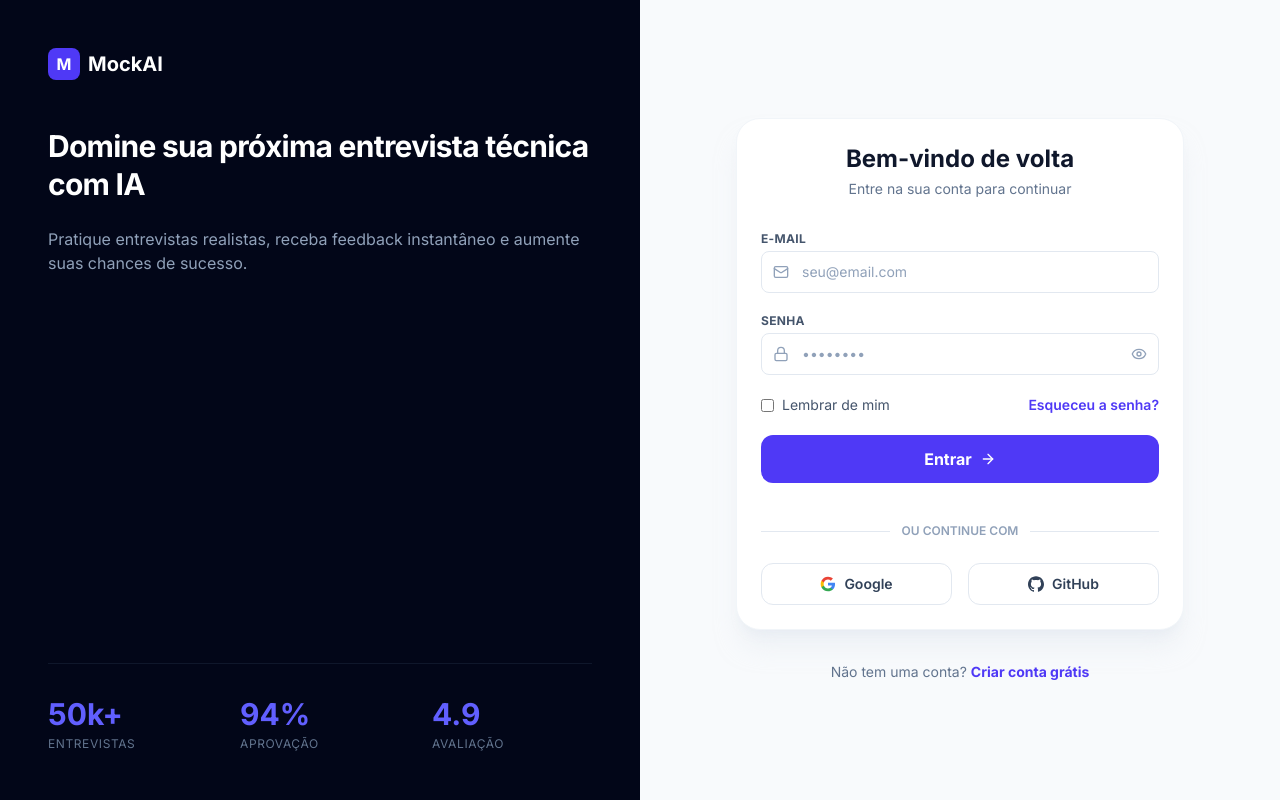
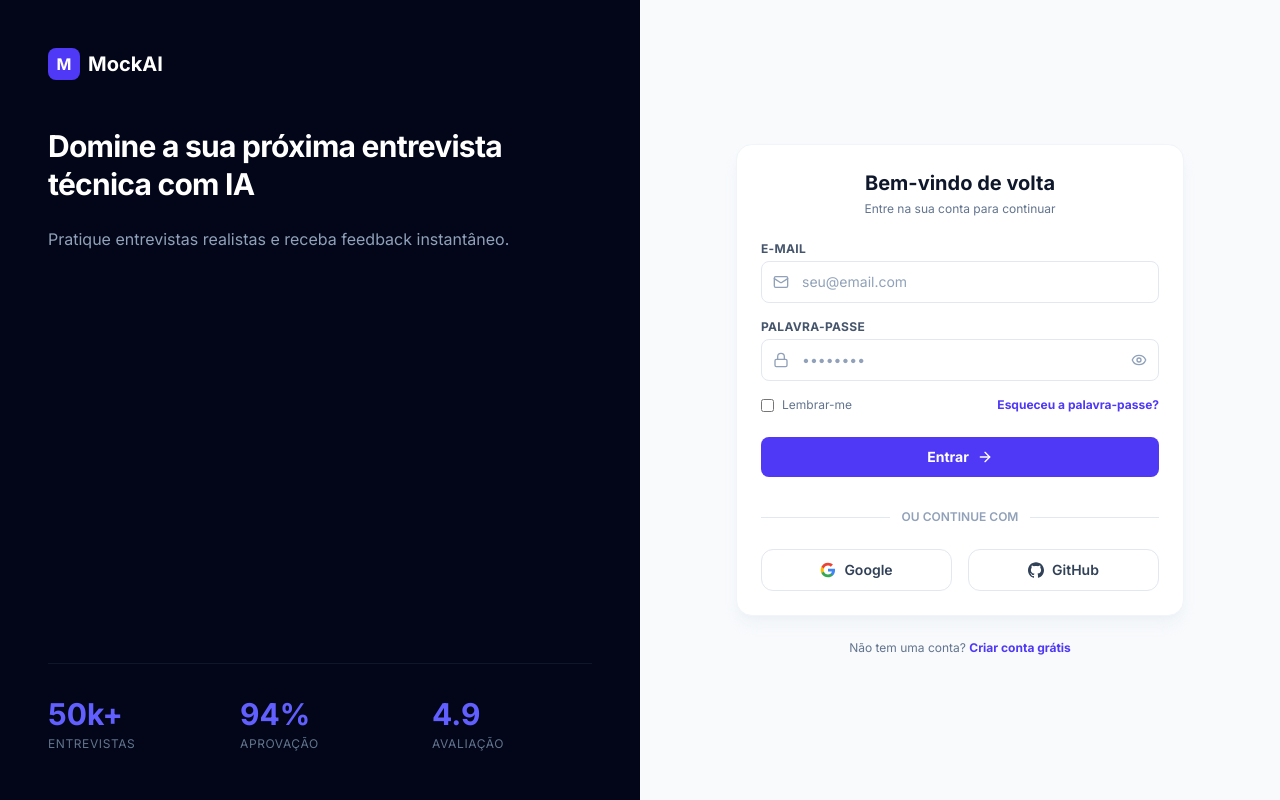
Before and after one commit to raellrrm/mock-ai-frontend, a Next.js app: page /login in a window 1280 px wide. Built offline with nearby package versions, Linux system fonts and the light colour scheme; no server answers.

Commit message:
feat: login

```diff
--- a/src/app/login/page.tsx
+++ b/src/app/login/page.tsx
@@ -1,60 +1,124 @@
 'use client';
 
+import { useState } from 'react';
+import { useRouter } from 'next/navigation';
+import Link from 'next/link';
+import { useDispatch } from 'react-redux';
+import { useForm } from 'react-hook-form';
+import { zodResolver } from '@hookform/resolvers/zod';
+import { loginSchema, LoginFormData } from '@/validations/auth.schema';
+import { authService } from '@/services/auth.service';
 import AuthLayout from '@/components/auth/AuthLayout';
 import AuthInput from '@/components/auth/AuthInput';
 import SocialAuth from '@/components/auth/SocialAuth';
-import { Mail, Lock, Eye, ArrowRight } from 'lucide-react';
-import Link from 'next/link';
+import { Mail, Lock, Eye, EyeOff, ArrowRight, Loader2 } from 'lucide-react';
+import axios from 'axios';
+import { setCredentials } from '@/slices/authSlice';
 
 export default function LoginPage() {
+    const router = useRouter();
+    const dispatch = useDispatch();
+
+    const [showPassword, setShowPassword] = useState(false);
+    const [apiError, setApiError] = useState<string | null>(null);
+
+    const {
+        register,
+        handleSubmit,
+        formState: { errors, isSubmitting },
+    } = useForm<LoginFormData>({
+        resolver: zodResolver(loginSchema),
+    });
+
+    const onSubmit = async (data: LoginFormData) => {
+        try {
+            setApiError(null);
+
+            const user = await authService.login(data);
+
+            dispatch(setCredentials(user));
+
+            router.push('/chat');
+
+        } catch (error) {
+            if (axios.isAxiosError(error) && error.response) {
+                setApiError(error.response.data.message || 'Credenciais inválidas. Tente novamente.');
+            } else {
+                setApiError('Ocorreu um erro no servidor. Tente mais tarde.');
+            }
+        }
+    };
+
     return (
         <AuthLayout
-      sideTitle="Domine sua próxima entrevista técnica com IA"
-      sideSubtitle="Pratique entrevistas realistas, receba feedback instantâneo e aumente suas chances de sucesso."
+            sideTitle="Domine a sua próxima entrevista técnica com IA"
+            sideSubtitle="Pratique entrevistas realistas e receba feedback instantâneo."
         >
-      <div className="bg-white p-6 rounded-3xl border border-slate-100 shadow-xl shadow-slate-200/50">
-        <div className="text-center mb-8">
-          <h2 className="text-2xl font-bold text-slate-900">Bem-vindo de volta</h2>
-          <p className="text-slate-500 text-sm mt-1">Entre na sua conta para continuar</p>
+            <div className="rounded-2xl border border-slate-100 bg-white p-6 shadow-lg shadow-slate-200/40">
+                <div className="mb-6 text-center">
+                    <h2 className="text-xl font-bold text-slate-900">Bem-vindo de volta</h2>
+                    <p className="mt-1 text-xs text-slate-500">Entre na sua conta para continuar</p>
                 </div>
 
-        <form className="flex flex-col gap-5">
+                {apiError && (
+                    <div className="mb-4 rounded-lg bg-red-50 p-3 text-sm font-medium text-red-600 border border-red-100">
+                        {apiError}
+                    </div>
+                )}
+
+                <form onSubmit={handleSubmit(onSubmit)} className="flex flex-col gap-4">
                     <AuthInput
                         label="E-mail"
                         placeholder="seu@email.com"
                         type="email"
                         icon={<Mail className="h-4 w-4" />}
+                        {...register('email')}
+                        error={errors.email?.message}
                     />
 
                     <AuthInput
-            label="Senha"
+                        label="Palavra-passe"
                         placeholder="••••••••"
-            type="password"
+                        type={showPassword ? 'text' : 'password'}
                         icon={<Lock className="h-4 w-4" />}
-            rightElement={<Eye className="h-4 w-4" />}
+                        {...register('password')}
+                        error={errors.password?.message}
+                        rightElement={
+                            showPassword ?
+                                <EyeOff className="h-4 w-4" onClick={() => setShowPassword(false)} /> :
+                                <Eye className="h-4 w-4" onClick={() => setShowPassword(true)} />
+                        }
                     />
 
                     <div className="flex items-center justify-between">
-            <label className="flex items-center gap-2 text-sm text-slate-600 cursor-pointer">
-              <input type="checkbox" className="rounded border-slate-300 text-indigo-600 focus:ring-indigo-500" />
-              Lembrar de mim
+                        <label className="flex cursor-pointer items-center gap-2 text-xs text-slate-500">
+                            <input type="checkbox" className="rounded border-slate-300 text-indigo-600" />
+                            Lembrar-me
                         </label>
-            <Link href="#" className="text-sm font-semibold text-indigo-600 hover:text-indigo-700">
-              Esqueceu a senha?
+                        <Link href="#" className="text-xs font-bold text-indigo-600 hover:text-indigo-700">
+                            Esqueceu a palavra-passe?
                         </Link>
                     </div>
 
-          <button className="flex items-center justify-center gap-2 w-full rounded-xl bg-indigo-600 py-3 font-bold text-white transition-all hover:bg-indigo-700 active:scale-[0.98]">
-            Entrar <ArrowRight className="h-4 w-4" />
+                    <button
+                        type="submit"
+                        disabled={isSubmitting}
+                        className="mt-2 flex w-full items-center justify-center gap-2 rounded-lg bg-indigo-600 py-2.5 text-sm font-bold text-white transition-all hover:bg-indigo-700 active:scale-95 disabled:opacity-70 disabled:cursor-not-allowed"
+                    >
+                        {isSubmitting ? (
+                            <Loader2 className="h-4 w-4 animate-spin" />
+                        ) : (
+                            <>Entrar <ArrowRight className="h-4 w-4" /></>
+                        )}
                     </button>
                 </form>
 
-        <div className="mt-8">
+                <div className="mt-6">
                     <SocialAuth />
                 </div>
             </div>
 
-      <p className="mt-8 text-center text-sm text-slate-500">
+            <p className="mt-6 text-center text-xs text-slate-500">
                 Não tem uma conta?{' '}
                 <Link href="/register" className="font-bold text-indigo-600 hover:underline">
                     Criar conta grátis
--- a/src/components/auth/AuthInput.tsx
+++ b/src/components/auth/AuthInput.tsx
@@ -1,22 +1,29 @@
-import { ReactNode } from 'react';
+import { forwardRef, InputHTMLAttributes, ReactNode } from 'react';
 
-interface AuthInputProps extends React.InputHTMLAttributes<HTMLInputElement> {
+interface AuthInputProps extends InputHTMLAttributes<HTMLInputElement> {
   label: string;
   icon: ReactNode;
   rightElement?: ReactNode;
+  error?: string;
 }
 
-export default function AuthInput({ label, icon, rightElement, ...props }: AuthInputProps) {
+const AuthInput = forwardRef<HTMLInputElement, AuthInputProps>(
+  ({ label, icon, rightElement, error, ...props }, ref) => {
     return (
-    <div className="flex flex-col gap-1 w-full">
-      <label className="text-xs font-bold text-slate-600 uppercase tracking-wide">{label}</label>
+      <div className="flex w-full flex-col gap-1">
+        <label className="text-xs font-bold uppercase tracking-wide text-slate-600">
+          {label}
+        </label>
         <div className="relative flex items-center">
-        <div className="absolute left-3 text-slate-400">
-          {icon}
-        </div>
+          <div className="absolute left-3 text-slate-400">{icon}</div>
           <input
+            ref={ref}
             {...props}
-          className="w-full rounded-lg border border-slate-200 bg-white py-2.5 pl-10 pr-10 text-sm outline-none transition-all focus:border-indigo-500 focus:ring-4 focus:ring-indigo-500/5 placeholder:text-slate-400 text-slate-900"
+            className={`w-full rounded-lg border bg-white py-2.5 pl-10 pr-10 text-sm text-slate-900 outline-none transition-all placeholder:text-slate-400 focus:ring-4 ${
+              error
+                ? 'border-red-500 focus:border-red-500 focus:ring-red-500/10'
+                : 'border-slate-200 focus:border-indigo-500 focus:ring-indigo-500/5'
+            }`}
           />
           {rightElement && (
             <div className="absolute right-3 cursor-pointer text-slate-400 hover:text-slate-600">
@@ -24,6 +31,11 @@ export default function AuthInput({ label, icon, rightElement, ...props }: AuthI
             </div>
           )}
         </div>
+        {error && <span className="mt-1 text-xs font-medium text-red-500">{error}</span>}
       </div>
     );
   }
+);
+
+AuthInput.displayName = 'AuthInput';
+export default AuthInput;
--- /dev/null
+++ b/src/validations/auth.schema.ts
@@ -0,0 +1,21 @@
+import { z } from 'zod';
+
+export const loginSchema = z.object({
+    email: z
+        .string()
+        .min(1, 'O e-mail é obrigatório.')
+        .max(250, 'Tamanho excedido')
+        .email('Formato de e-mail inválido.')
+        .trim()
+        .toLowerCase(),
+
+    password: z
+        .string()
+        .min(1, 'A senha é obrigatória.')
+        .min(8, 'A senha deve ter no mínimo 8 caracteres.')
+        .regex(/[A-Z]/, 'Deve conter pelo menos uma letra maiúscula.')
+        .regex(/[a-z]/, 'Deve conter pelo menos uma letra minúscula.')
+        .regex(/[0-9]/, 'Deve conter pelo menos um número.')
+});
+
+export type LoginFormData = z.infer<typeof loginSchema>;
```
Lines whose indentation alone changed are shown as unchanged.
